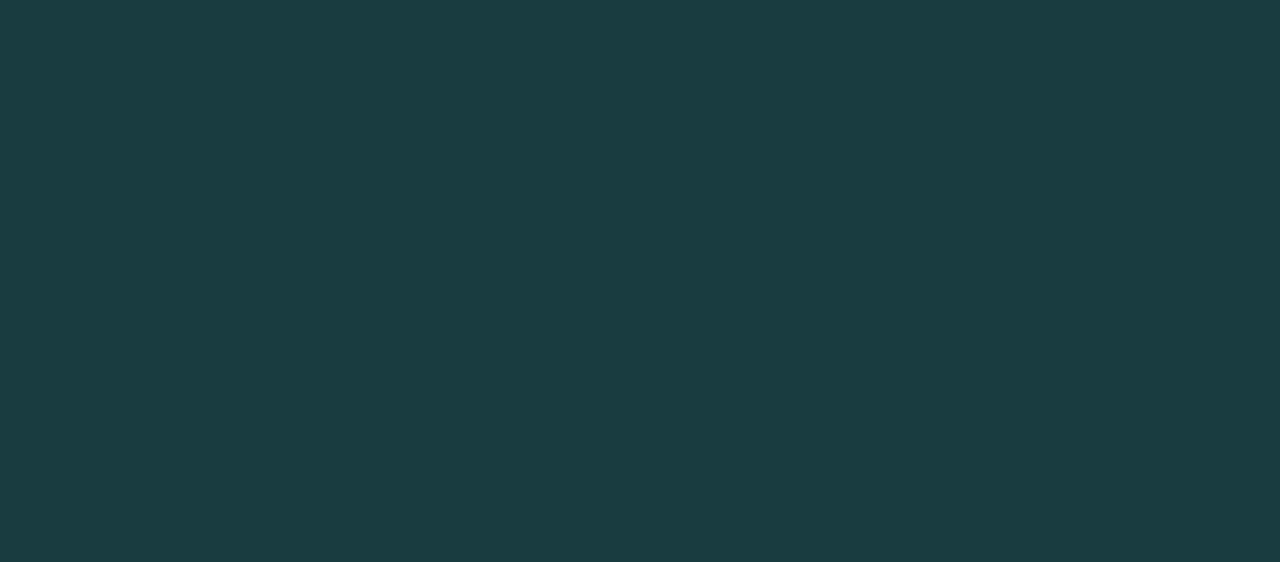
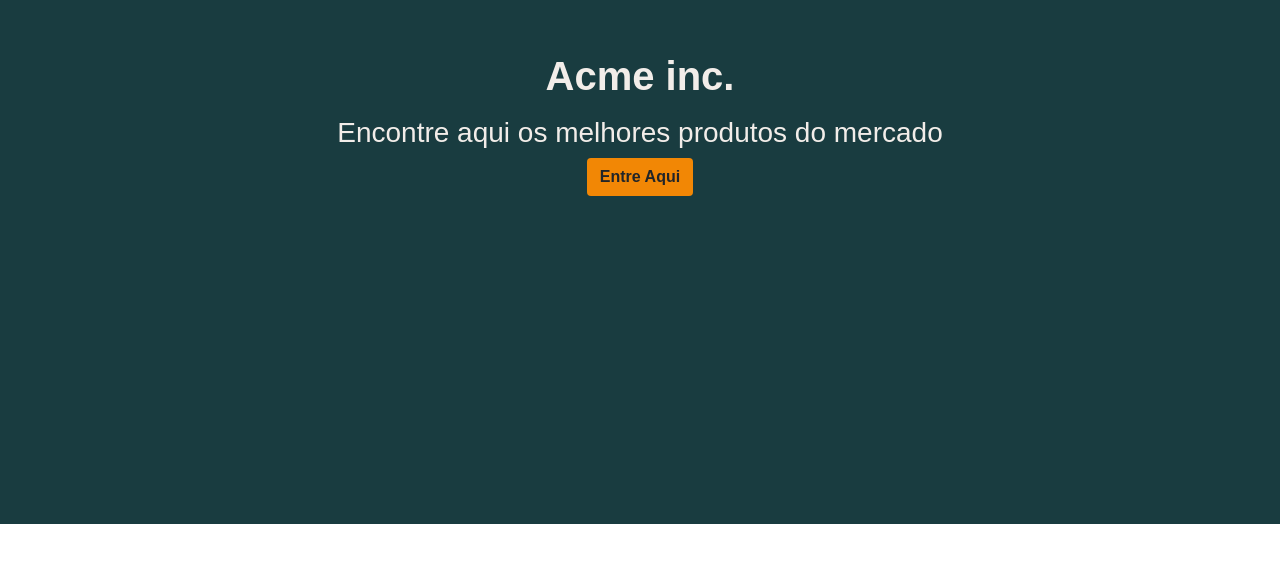
Before and after one commit to FelipeBorges1991/Acme-inc, a React (Create React App) app: page / in a window 1280 px wide. Shown: the part 276-838 px from the top of the page. After the commit the page ends 800 px from the top, so only its background shows below. Built offline with nearby package versions, Linux system fonts and the light colour scheme.

Commit message:
Criado folder style para css pontuais / Rota home renderizando e com botão para rota ProductsList

```diff
--- a/src/components/App.js
+++ b/src/components/App.js
@@ -1,18 +1,18 @@
 import { BrowserRouter, Switch, Route } from "react-router-dom";
 import "bootstrap/dist/css/bootstrap.min.css";
+import "../style/style.css";
+
+import home from "../routecomponents/Home";
+import ProductsList from "../routecomponents/ProductsList";
 
 function App() {
   return (
-    <div
-      style={{
-        backgroundColor: "#193C40",
-        fontFamily: "monospace",
-        color: "#F2EDE9",
-        minHeight: "900px",
-      }}
-    >
+    <div className="App">
       <BrowserRouter>
-        <Switch></Switch>
+        <Switch>
+          <Route exact path="/" component={home}></Route>
+          <Route exact path="/products" component={ProductsList}></Route>
+        </Switch>
       </BrowserRouter>
     </div>
   );
--- a/src/routecomponents/Home.js
+++ b/src/routecomponents/Home.js
@@ -0,0 +1,38 @@
+import { Link } from "react-router-dom";
+
+function Home() {
+  return (
+    <div className="d-flex flex-column vh-100 justify-content-center align-items-center">
+      <h1
+        className="mb-3"
+        style={{
+          fontWeight: "bolder",
+        }}
+      >
+        Acme inc.
+      </h1>
+      <h3 className="text-center">Encontre aqui os melhores produtos do mercado</h3>
+
+      <div
+        className="btn-group btn-group-lg container d-flex justify-content-center"
+        role="group"
+        aria-label="Basic example"
+      >
+        <Link to={"/products"}>
+          <button
+            type="button"
+            className="btn"
+            style={{
+              fontWeight: "bolder",
+              backgroundColor: "#F28705",
+            }}
+          >
+            Entre Aqui
+          </button>
+        </Link>
+      </div>
+    </div>
+  );
+}
+
+export default Home;
--- a/src/routecomponents/ProductsList.js
+++ b/src/routecomponents/ProductsList.js
@@ -0,0 +1,35 @@
+import { useState, useEffect } from "react";
+import { Link } from "react-router-dom";
+
+// import api from "../apis/index";
+// import Footer from "../components/Footer";
+
+
+function ProductsList() {
+  const [products, setProducts] = useState([]);
+
+//   useEffect(() => {
+//     async function fetchProducts() {
+//       try {
+//         const response = await api.get(
+
+//         );
+
+//         console.log(response);
+
+//         setProducts(response);
+//       } catch (err) {
+//         console.error(err);
+//       }
+//     }
+//     fetchProducts();
+//   }, []);
+
+  return (
+    <div className="container-fluid">
+      <h1>Hello World</h1>
+    </div>
+  );
+}
+
+export default ProductsList;
--- /dev/null
+++ b/src/style/style.css
@@ -0,0 +1,7 @@
+.App {
+  background-color: #193c40;
+  font-family: Montserrat, sans-serif;
+  color: #f2ede9;
+  height: 100vh;
+  width: 100vw;
+}
```
